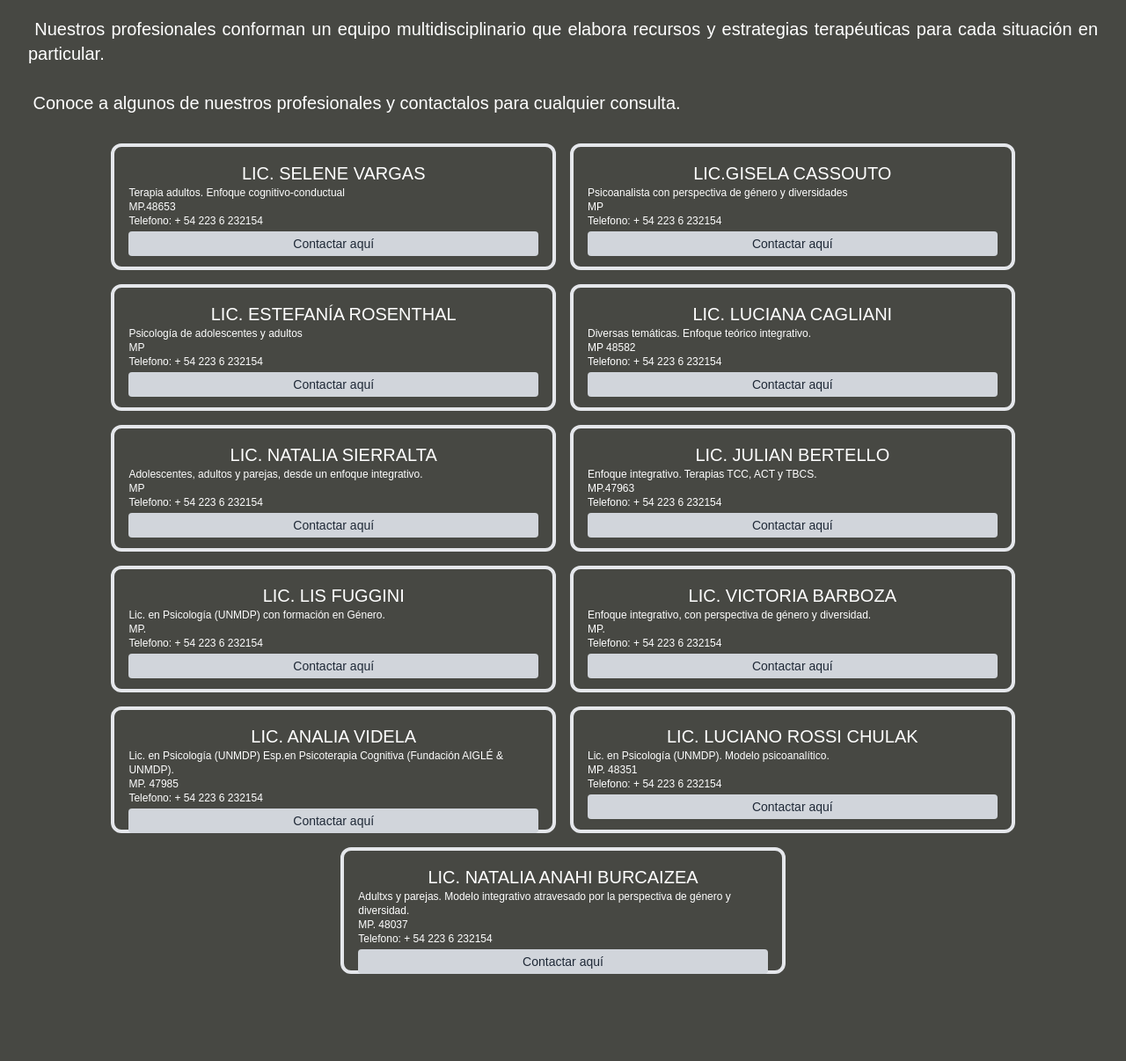
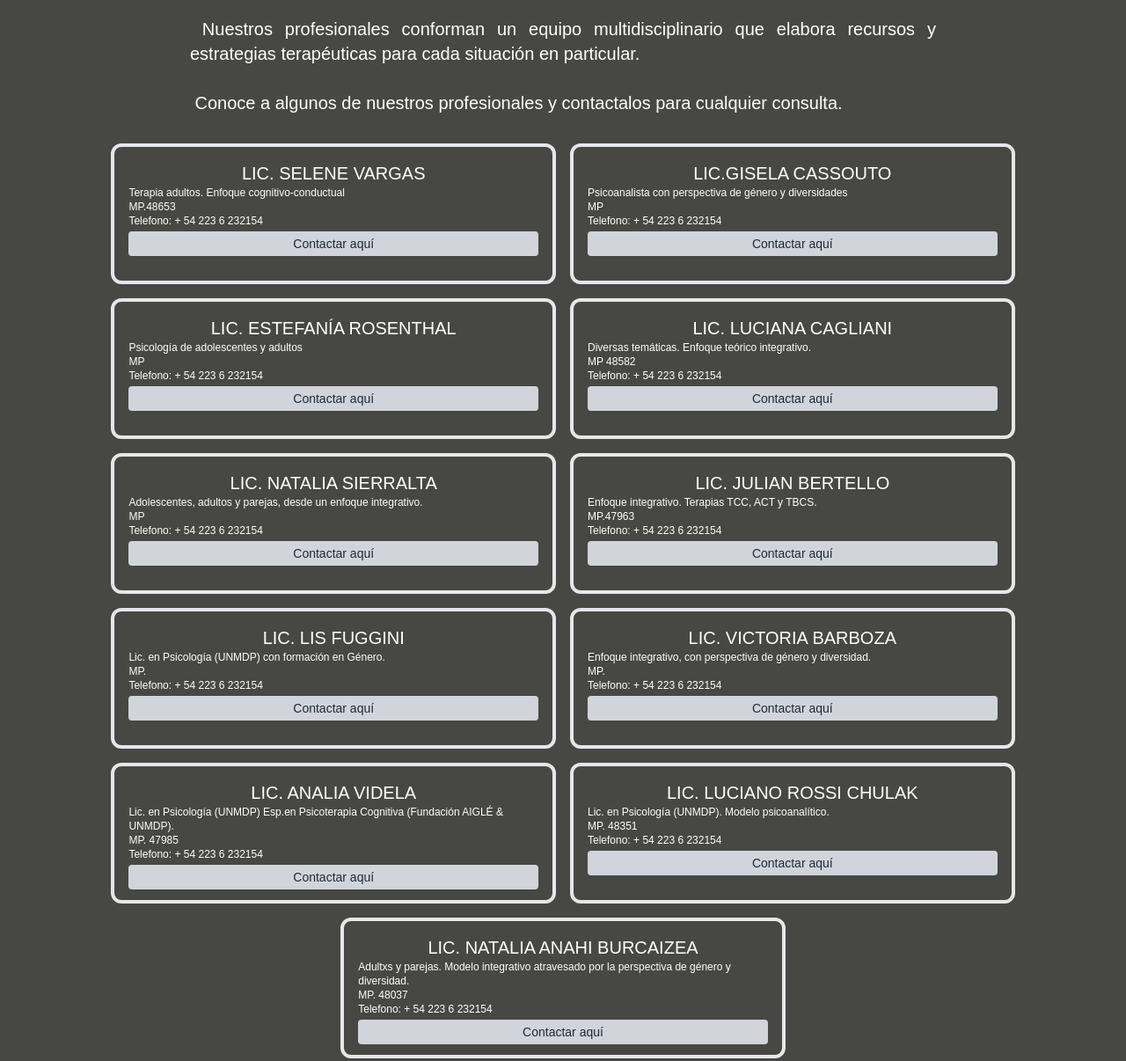
Before and after one commit to frandatagh/lostilosweb, a website: page index.html in a window 1280 px wide. Shown: the part 6301-7507 px from the top of the page at 88% size. Drawn offline with nearby package versions, Linux system fonts and the light colour scheme.

Commit message:
estilos x126543

```diff
--- a/index.html
+++ b/index.html
@@ -204,10 +204,10 @@
 
     <section id="section-02" class="p-2 h-auto py-32">
         <h2 class="p-4 m-2 text-3xl text-center">NUESTROS PROFESIONALES</h2>
-        <p class="p-4 m-2 text-xl text-justify">&nbsp;Nuestros profesionales conforman un equipo multidisciplinario que elabora recursos y estrategias terapéuticas para cada situación en particular.<br/><br/>&nbsp;Conoce a algunos de nuestros profesionales y contactalos para cualquier consulta.</p>
+        <p class="p-4 m-2 text-xl text-justify md:mx-48">&nbsp;Nuestros profesionales conforman un equipo multidisciplinario que elabora recursos y estrategias terapéuticas para cada situación en particular.<br/><br/>&nbsp;Conoce a algunos de nuestros profesionales y contactalos para cualquier consulta.</p>
 
         <div class="w-full flex flex-wrap justify-center pb-8">
-            <div class="w-2/5 min-w-80 h-36 p-2 m-2 bg-custom-dark flex border-4 rounded-xl hover:border-4" >
+            <div class="w-2/5 min-w-80 h-40 p-2 m-2 bg-custom-dark flex border-4 rounded-xl hover:border-4" >
 
                 <div class="p-2 items-center text-center w-full">
                         <h3 class="text-xl text-center">LIC. SELENE VARGAS</h3>
@@ -220,7 +220,7 @@
                     <button class=" w-full p-1 mt-1 text-sm bg-gray-300 text-gray-800 border-black rounded hover:bg-amber-100">Contactar aquí</button>
                 </div>
             </div>
-            <div class="w-2/5 min-w-80 h-36 p-2 m-2 bg-custom-dark flex border-4 rounded-xl hover:border-4" >
+            <div class="w-2/5 min-w-80 h-40 p-2 m-2 bg-custom-dark flex border-4 rounded-xl hover:border-4" >
 
                 <div class="p-2 items-center text-center w-full">
                         <h3 class="text-xl text-center">LIC.GISELA CASSOUTO</h3>
@@ -233,7 +233,7 @@
                     <button class=" w-full p-1 mt-1 text-sm bg-gray-300 text-gray-800 border-black rounded hover:bg-amber-100">Contactar aquí</button>
                 </div>
             </div>
-            <div class="w-2/5 min-w-80 h-36 p-2 m-2 bg-custom-dark flex border-4 rounded-xl hover:border-4" >
+            <div class="w-2/5 min-w-80 h-40 p-2 m-2 bg-custom-dark flex border-4 rounded-xl hover:border-4" >
 
                 <div class="p-2 items-center text-center w-full">
                         <h3 class="text-xl text-center">LIC. ESTEFANÍA ROSENTHAL</h3>
@@ -246,7 +246,7 @@
                     <button class=" w-full p-1 mt-1 text-sm bg-gray-300 text-gray-800 border-black rounded hover:bg-amber-100">Contactar aquí</button>
                 </div>
             </div>
-            <div class="w-2/5 min-w-80 h-36 p-2 m-2 bg-custom-dark flex border-4 rounded-xl hover:border-4" >
+            <div class="w-2/5 min-w-80 h-40 p-2 m-2 bg-custom-dark flex border-4 rounded-xl hover:border-4" >
 
                 <div class="p-2 items-center text-center w-full">
                         <h3 class="text-xl text-center">LIC. LUCIANA CAGLIANI</h3>
@@ -259,7 +259,7 @@
                     <button class=" w-full p-1 mt-1 text-sm bg-gray-300 text-gray-800 border-black rounded hover:bg-amber-100">Contactar aquí</button>
                 </div>
             </div>
-            <div class="w-2/5 min-w-80 h-36 p-2 m-2 bg-custom-dark flex border-4 rounded-xl hover:border-4" >
+            <div class="w-2/5 min-w-80 h-40 p-2 m-2 bg-custom-dark flex border-4 rounded-xl hover:border-4" >
 
                 <div class="p-2 items-center text-center w-full">
                         <h3 class="text-xl text-center">LIC. NATALIA SIERRALTA</h3>
@@ -272,7 +272,7 @@
                     <button class=" w-full p-1 mt-1 text-sm bg-gray-300 text-gray-800 border-black rounded hover:bg-amber-100">Contactar aquí</button>
                 </div>
             </div>
-            <div class="w-2/5 min-w-80 h-36 p-2 m-2 bg-custom-dark flex border-4 rounded-xl hover:border-4" >
+            <div class="w-2/5 min-w-80 h-40 p-2 m-2 bg-custom-dark flex border-4 rounded-xl hover:border-4" >
 
                 <div class="p-2 items-center text-center w-full">
                         <h3 class="text-xl text-center">LIC. JULIAN BERTELLO</h3>
@@ -286,7 +286,7 @@
                 </div>
             </div>
 
-            <div class="w-2/5 min-w-80 h-36 p-2 m-2 bg-custom-dark flex border-4 rounded-xl hover:border-4" >
+            <div class="w-2/5 min-w-80 h-40 p-2 m-2 bg-custom-dark flex border-4 rounded-xl hover:border-4" >
 
                 <div class="p-2 items-center text-center w-full">
                         <h3 class="text-xl text-center">LIC. LIS FUGGINI</h3>
@@ -299,7 +299,7 @@
                     <button class=" w-full p-1 mt-1 text-sm bg-gray-300 text-gray-800 border-black rounded hover:bg-amber-100">Contactar aquí</button>
                 </div>
             </div>
-            <div class="w-2/5 min-w-80 h-36 p-2 m-2 bg-custom-dark flex border-4 rounded-xl hover:border-4" >
+            <div class="w-2/5 min-w-80 h-40 p-2 m-2 bg-custom-dark flex border-4 rounded-xl hover:border-4" >
 
                 <div class="p-2 items-center text-center w-full">
                         <h3 class="text-xl text-center">LIC. VICTORIA BARBOZA</h3>
@@ -312,7 +312,7 @@
                     <button class=" w-full p-1 mt-1 text-sm bg-gray-300 text-gray-800 border-black rounded hover:bg-amber-100">Contactar aquí</button>
                 </div>
             </div>
-            <div class="w-2/5 min-w-80 h-36 p-2 m-2 bg-custom-dark flex border-4 rounded-xl hover:border-4" >
+            <div class="w-2/5 min-w-80 h-40 p-2 m-2 bg-custom-dark flex border-4 rounded-xl hover:border-4" >
 
                 <div class="p-2 items-center text-center w-full">
                         <h3 class="text-xl text-center">LIC. ANALIA VIDELA</h3>
@@ -325,7 +325,7 @@
                     <button class=" w-full p-1 mt-1 text-sm bg-gray-300 text-gray-800 border-black rounded hover:bg-amber-100">Contactar aquí</button>
                 </div>
             </div>
-            <div class="w-2/5 min-w-80 h-36 p-2 m-2 bg-custom-dark flex border-4 rounded-xl hover:border-4" >
+            <div class="w-2/5 min-w-80 h-40 p-2 m-2 bg-custom-dark flex border-4 rounded-xl hover:border-4" >
 
                 <div class="p-2 items-center text-center w-full">
                         <h3 class="text-xl text-center">LIC. LUCIANO ROSSI CHULAK</h3>
@@ -338,7 +338,7 @@
                     <button class=" w-full p-1 mt-1 text-sm bg-gray-300 text-gray-800 border-black rounded hover:bg-amber-100">Contactar aquí</button>
                 </div>
             </div>
-            <div class="w-2/5 min-w-80 h-36 p-2 m-2 bg-custom-dark flex border-4 rounded-xl hover:border-4" >
+            <div class="w-2/5 min-w-80 h-40 p-2 m-2 bg-custom-dark flex border-4 rounded-xl hover:border-4" >
 
                 <div class="p-2 items-center text-center w-full">
                         <h3 class="text-xl text-center">LIC. NATALIA ANAHI BURCAIZEA</h3>
@@ -366,12 +366,12 @@
     <section class="section-04">
         <div class="py-14 px-14">
             <h2 class="p-4 text-3xl text-center">PREGUNTAS FRECUENTES</h2>
-            <div class="m-2 p-2">
+            <div class="m-2 p-2 md:mx-48">
                 <h2 class="p-2 text-2xl">¿Atienden por Obras Sociales?</h2>
                 <p class="p-2 text-justify">&nbsp;Atendemos de manera particular, en caso de tener OS a través  del sistema de reintegro mediante la presentación de factura mensual por parte de los consultantes a su OS.</p>
 
             </div>
-            <div class="m-2 p-2">
+            <div class="m-2 p-2 md:mx-48">
                 <h2 class="p-2 text-2xl">¿Trabajan con niños y/o adolescentes?</h2>
                 <p class="p-2 text-justify">&nbsp;Solo con adolescentes a partir de los 13 años.</p>
 
```
